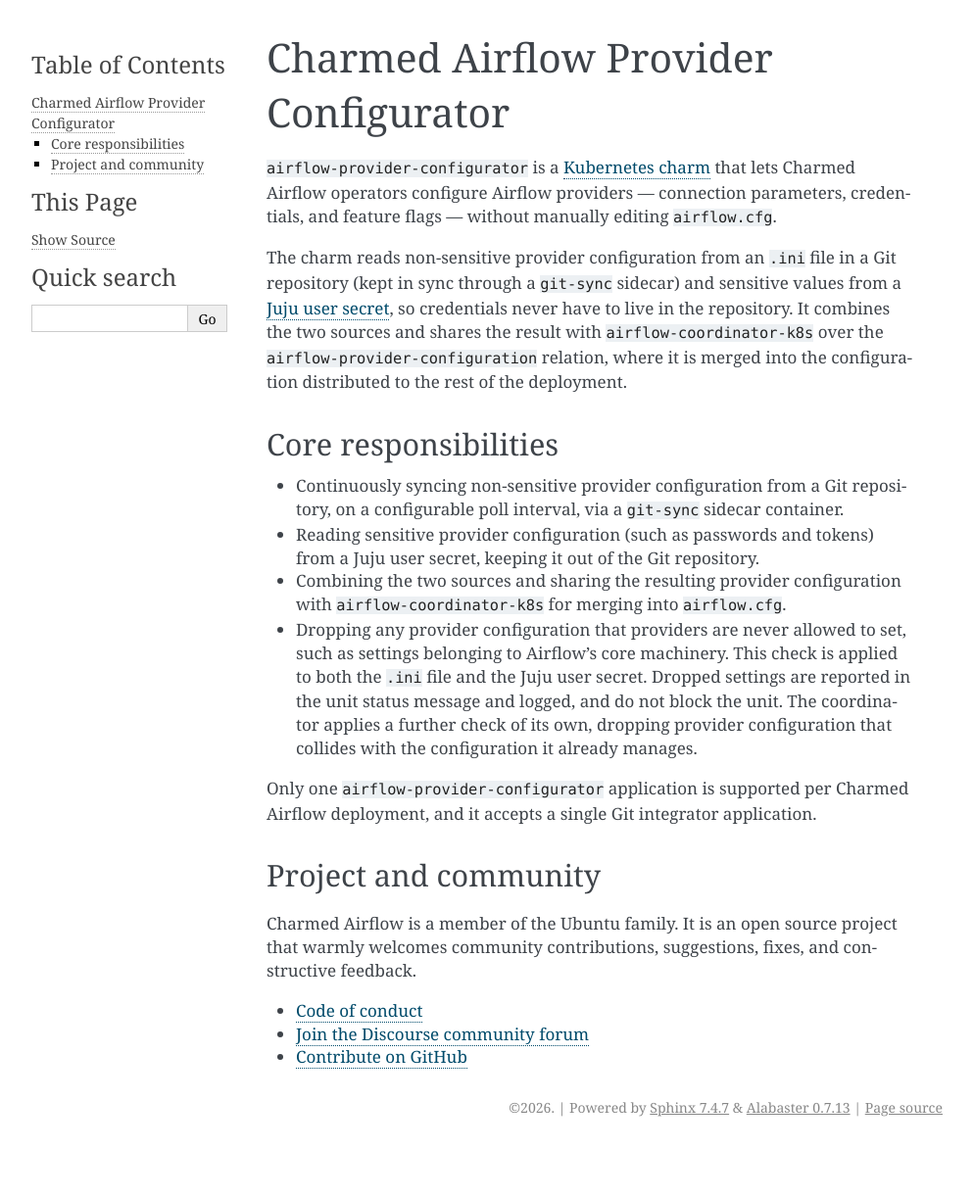
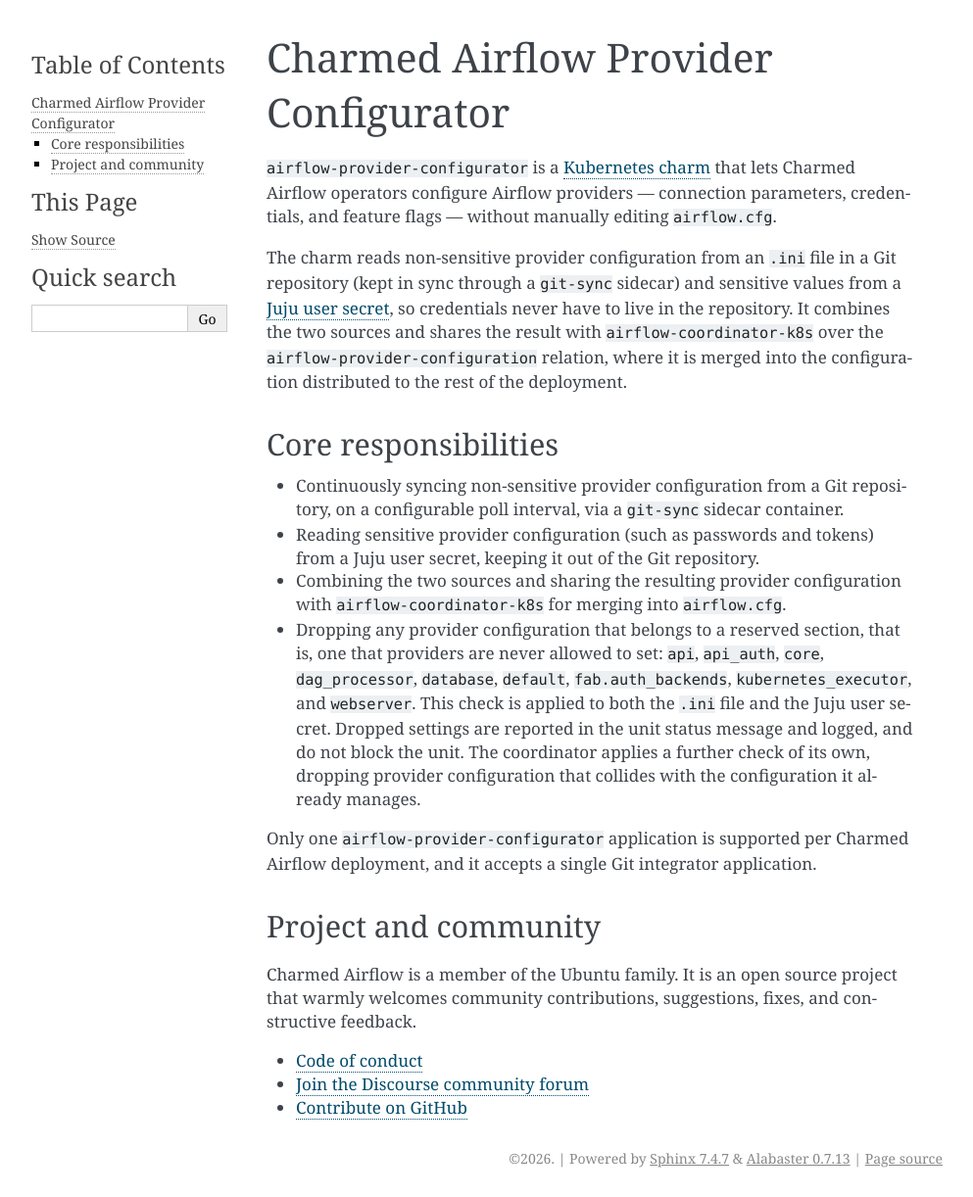
Before and after one commit to canonical/charmed-airflow-documentation, a Sphinx documentation site: the page built from docs/reference/charms/airflow-provider-configurator.rst, in a window 1280 px wide. Shown: the whole page at 98% size, without its empty margins (148-1141 px from the left). Built offline with Sphinx 7.4.7, drawn with Linux system fonts in a browser that asks for light colours; before the commit the page ends 1170 px from its top, so only the background shows below that.

Commit message:
Correct the provider configurator deploy channels, secret URI and dropped setting behaviour

```diff
--- a/docs/reference/charms/airflow-provider-configurator.rst
+++ b/docs/reference/charms/airflow-provider-configurator.rst
@@ -21,12 +21,14 @@
   user secret, keeping it out of the Git repository.
 * Combining the two sources and sharing the resulting provider configuration with
   ``airflow-coordinator-k8s`` for merging into ``airflow.cfg``.
-* Dropping any provider configuration that providers are never allowed to set, such as
-  settings belonging to Airflow's core machinery. This check is applied to both the
-  ``.ini`` file and the Juju user secret. Dropped settings are reported in the unit
-  status message and logged, and do not block the unit. The coordinator applies a
-  further check of its own, dropping provider configuration that collides with the
-  configuration it already manages.
+* Dropping any provider configuration that belongs to a reserved section, that is, one
+  that providers are never allowed to set: ``api``, ``api_auth``, ``core``,
+  ``dag_processor``, ``database``, ``default``, ``fab.auth_backends``,
+  ``kubernetes_executor``, and ``webserver``. This check is applied to both the ``.ini``
+  file and the Juju user secret. Dropped settings are reported in the unit status
+  message and logged, and do not block the unit. The coordinator applies a further check
+  of its own, dropping provider configuration that collides with the configuration it
+  already manages.
 
 Only one ``airflow-provider-configurator`` application is supported per Charmed Airflow
 deployment, and it accepts a single Git integrator application.
```
Also changed, not shown: docs/how-to/integrate/provider-configurator.rst (+11 -9 lines).
